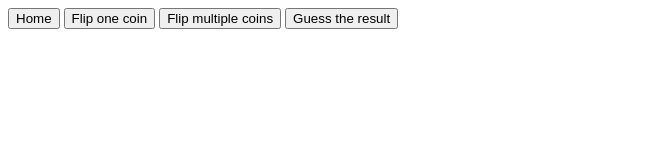
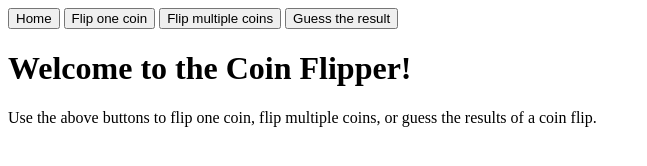
Before and after one commit to comp426-2022-spring/a05-dimitrilavin, a website: page public/index.html in a window 1280 px wide. Shown: the whole page, without its empty margins (0-647 px from the left). Drawn offline with Linux system fonts and the light colour scheme.

Commit message:
div home

```diff
--- a/public/index.html
+++ b/public/index.html
@@ -33,7 +33,8 @@
       <button id="guessnav">Guess the result</button>
     </nav>
     <div id="home">
-
+      <h1>Welcome to the Coin Flipper!</h1>
+      <p>Use the above buttons to flip one coin, flip multiple coins, or guess the results of a coin flip.</p>
     </div>
     <div id="single" class="hidden">
 
```
